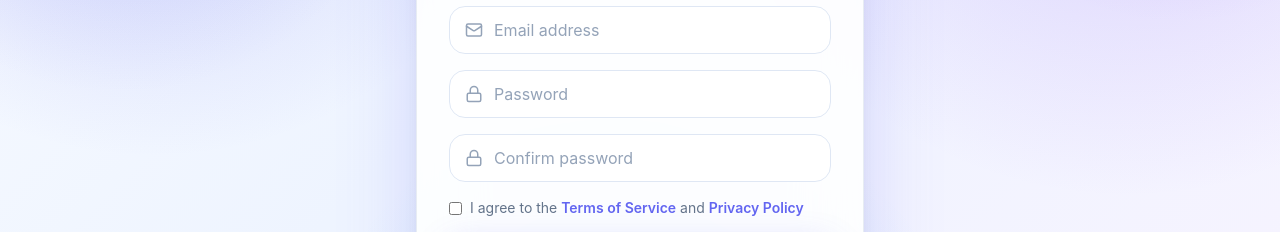
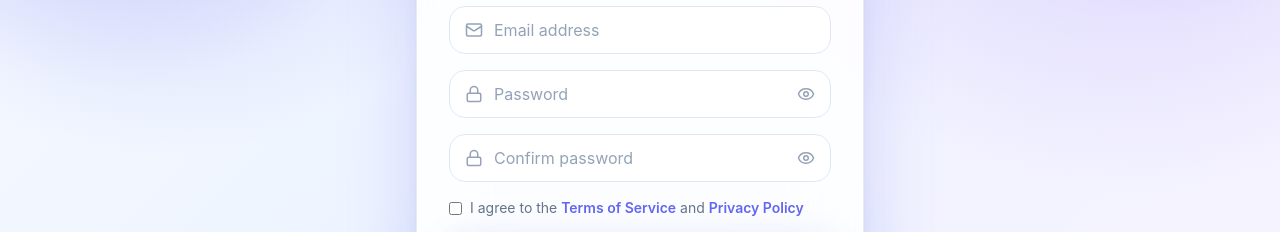
Before and after one commit to safalbhatta/safechat-ai, a React (Vite) app in the folder frontend/: page /register in a window 1280 px wide. Shown: the part 324-556 px from the top of the page. Built offline with nearby package versions, Linux system fonts and the light colour scheme; no server answers.

Commit message:
feat: OTP forgot-password, ImageKit image storage, show/hide password, CORS env config

```diff
--- a/frontend/src/pages/auth/Login.jsx
+++ b/frontend/src/pages/auth/Login.jsx
@@ -1,6 +1,6 @@
 import { useState } from "react";
 import { useNavigate } from "react-router-dom";
-import { Mail, Lock, MessageSquare } from "lucide-react";
+import { Mail, Lock, MessageSquare, Eye, EyeOff } from "lucide-react";
 import { motion } from "motion/react";
 import api from "../../lib/api.js";
 
@@ -12,6 +12,7 @@ export default function Login() {
 
   const [loading, setLoading] = useState(false);
   const [error, setError] = useState("");
+  const [showPassword, setShowPassword] = useState(false);
 
   const handleLogin = async (e) => {
     e.preventDefault();
@@ -129,13 +130,21 @@ export default function Login() {
                 className="absolute left-4 top-1/2 -translate-y-1/2 text-[#94a3b8]"
               />
               <input
-                type="password"
+                type={showPassword ? "text" : "password"}
                 placeholder="Password"
                 value={password}
                 onChange={(e) => setPassword(e.target.value)}
                 required
-                className="w-full h-12 pl-11 pr-4 rounded-2xl bg-white/80 border border-[#dfe7f4] text-[#101742] placeholder:text-[#94a3b8] outline-none focus:ring-2 focus:ring-[#6366F1]/25 focus:border-[#A5B4FC] transition-all"
+                className="w-full h-12 pl-11 pr-11 rounded-2xl bg-white/80 border border-[#dfe7f4] text-[#101742] placeholder:text-[#94a3b8] outline-none focus:ring-2 focus:ring-[#6366F1]/25 focus:border-[#A5B4FC] transition-all"
               />
+              <button
+                type="button"
+                onClick={() => setShowPassword((v) => !v)}
+                className="absolute right-4 top-1/2 -translate-y-1/2 text-[#94a3b8] hover:text-[#6366F1] transition-colors"
+                tabIndex={-1}
+              >
+                {showPassword ? <EyeOff size={18} /> : <Eye size={18} />}
+              </button>
             </div>
 
             <div className="flex items-center justify-between text-sm">
--- a/frontend/src/pages/auth/Register.jsx
+++ b/frontend/src/pages/auth/Register.jsx
@@ -1,6 +1,6 @@
 import { useState } from "react";
 import { useNavigate } from "react-router-dom";
-import { Mail, Lock, User, MessageSquare } from "lucide-react";
+import { Mail, Lock, User, MessageSquare, Eye, EyeOff } from "lucide-react";
 import { motion } from "motion/react";
 import api from "../../lib/api.js";
 
@@ -16,6 +16,7 @@ export default function Register() {
 
   const [loading, setLoading] = useState(false);
   const [error, setError] = useState("");
+  const [showPassword, setShowPassword] = useState(false);
 
   const updateField = (field, value) => {
     setFormData((prev) => ({
@@ -152,14 +153,22 @@ export default function Register() {
                 className="absolute left-4 top-1/2 -translate-y-1/2 text-[#94a3b8]"
               />
               <input
-                type="password"
+                type={showPassword ? "text" : "password"}
                 placeholder="Password"
                 value={formData.password}
                 onChange={(e) => updateField("password", e.target.value)}
                 required
                 minLength={6}
-                className="w-full h-12 pl-11 pr-4 rounded-2xl bg-white/80 border border-[#dfe7f4] text-[#101742] placeholder:text-[#94a3b8] outline-none focus:ring-2 focus:ring-[#6366F1]/25 focus:border-[#A5B4FC] transition-all"
+                className="w-full h-12 pl-11 pr-11 rounded-2xl bg-white/80 border border-[#dfe7f4] text-[#101742] placeholder:text-[#94a3b8] outline-none focus:ring-2 focus:ring-[#6366F1]/25 focus:border-[#A5B4FC] transition-all"
               />
+              <button
+                type="button"
+                onClick={() => setShowPassword((v) => !v)}
+                className="absolute right-4 top-1/2 -translate-y-1/2 text-[#94a3b8] hover:text-[#6366F1] transition-colors"
+                tabIndex={-1}
+              >
+                {showPassword ? <EyeOff size={18} /> : <Eye size={18} />}
+              </button>
             </div>
 
             <div className="relative">
@@ -168,14 +177,22 @@ export default function Register() {
                 className="absolute left-4 top-1/2 -translate-y-1/2 text-[#94a3b8]"
               />
               <input
-                type="password"
+                type={showPassword ? "text" : "password"}
                 placeholder="Confirm password"
                 value={formData.confirmPassword}
                 onChange={(e) => updateField("confirmPassword", e.target.value)}
                 required
                 minLength={6}
-                className="w-full h-12 pl-11 pr-4 rounded-2xl bg-white/80 border border-[#dfe7f4] text-[#101742] placeholder:text-[#94a3b8] outline-none focus:ring-2 focus:ring-[#6366F1]/25 focus:border-[#A5B4FC] transition-all"
+                className="w-full h-12 pl-11 pr-11 rounded-2xl bg-white/80 border border-[#dfe7f4] text-[#101742] placeholder:text-[#94a3b8] outline-none focus:ring-2 focus:ring-[#6366F1]/25 focus:border-[#A5B4FC] transition-all"
               />
+              <button
+                type="button"
+                onClick={() => setShowPassword((v) => !v)}
+                className="absolute right-4 top-1/2 -translate-y-1/2 text-[#94a3b8] hover:text-[#6366F1] transition-colors"
+                tabIndex={-1}
+              >
+                {showPassword ? <EyeOff size={18} /> : <Eye size={18} />}
+              </button>
             </div>
 
             <label className="flex items-start gap-2 text-sm cursor-pointer">
```
Also changed, not shown: 1 other file (tests, documents, lock files or other folders).
